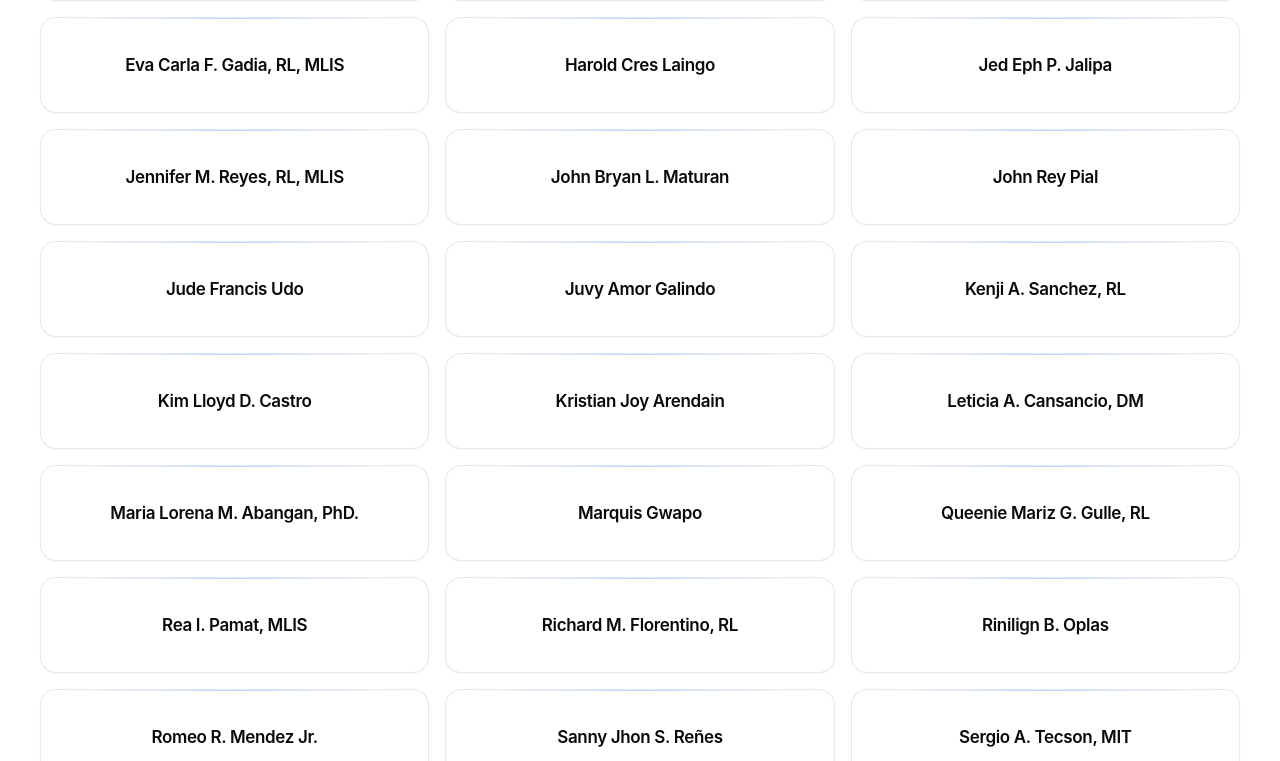
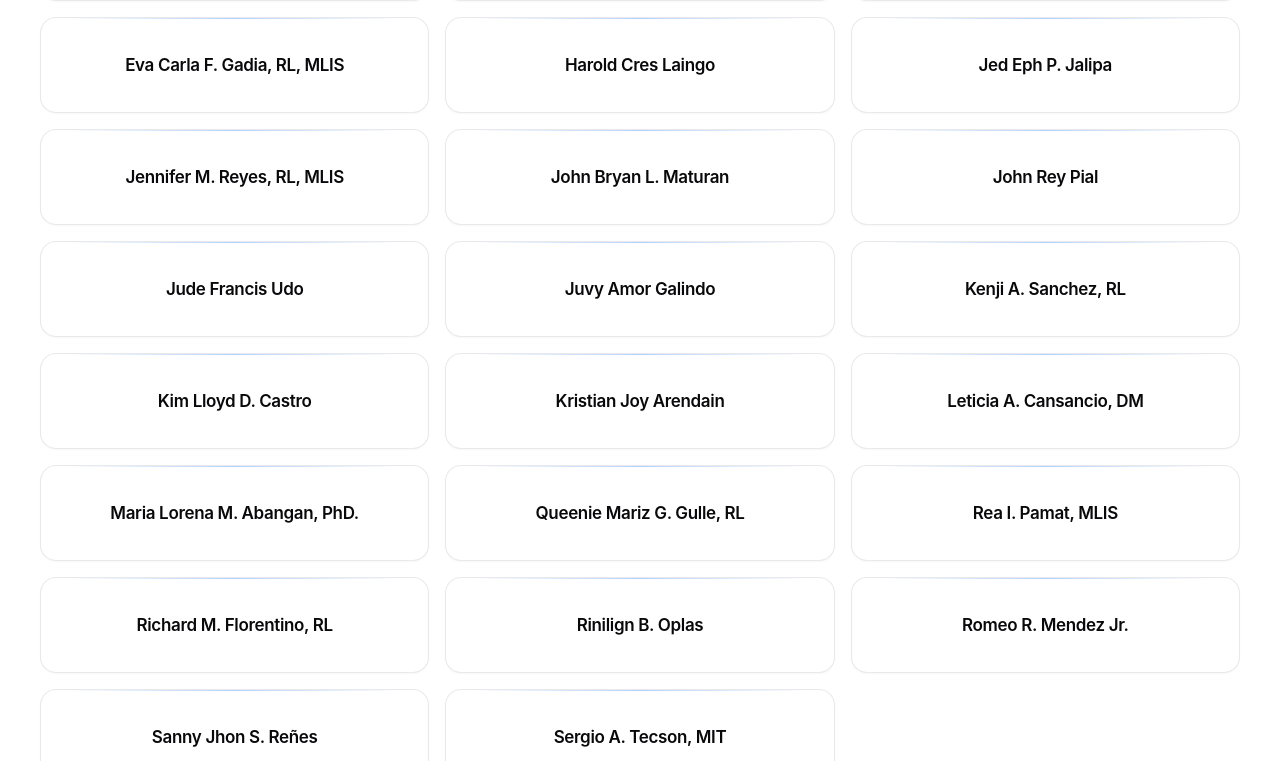
Before and after one commit to ItsLelius/ccis-message-wall, a React (Vite) app: page /faculty in a window 1280 px wide. Shown: the part 798-1559 px from the top of the page. Built offline with nearby package versions, Linux system fonts and the light colour scheme; no server answers.

Commit message:
remove markis

```diff
--- a/src/data/faculty.ts
+++ b/src/data/faculty.ts
@@ -181,11 +181,5 @@ export const facultyMembers: FacultyMember[] = [
     slug: "romeo-mendez-jr",
     category: "Personnel",
   },
-  {
-    id: 27,
-    name: "Marquis Gwapo",
-    slug: "marquis-gwapo",
-    category: "Personnel",
-  },
 
 ]
```
